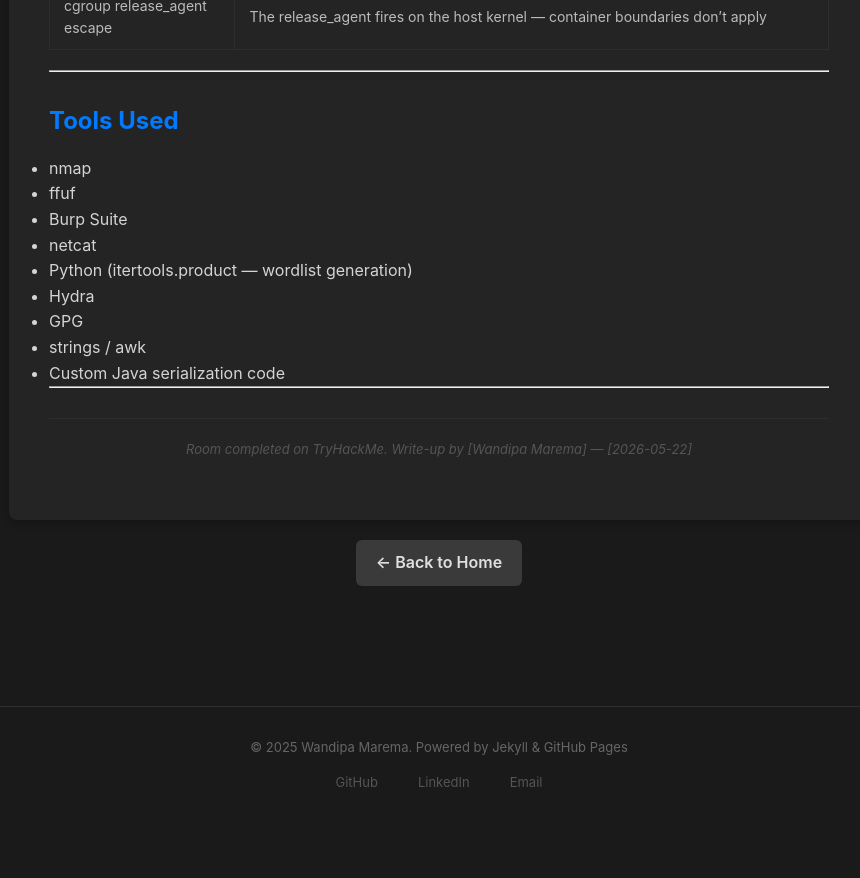
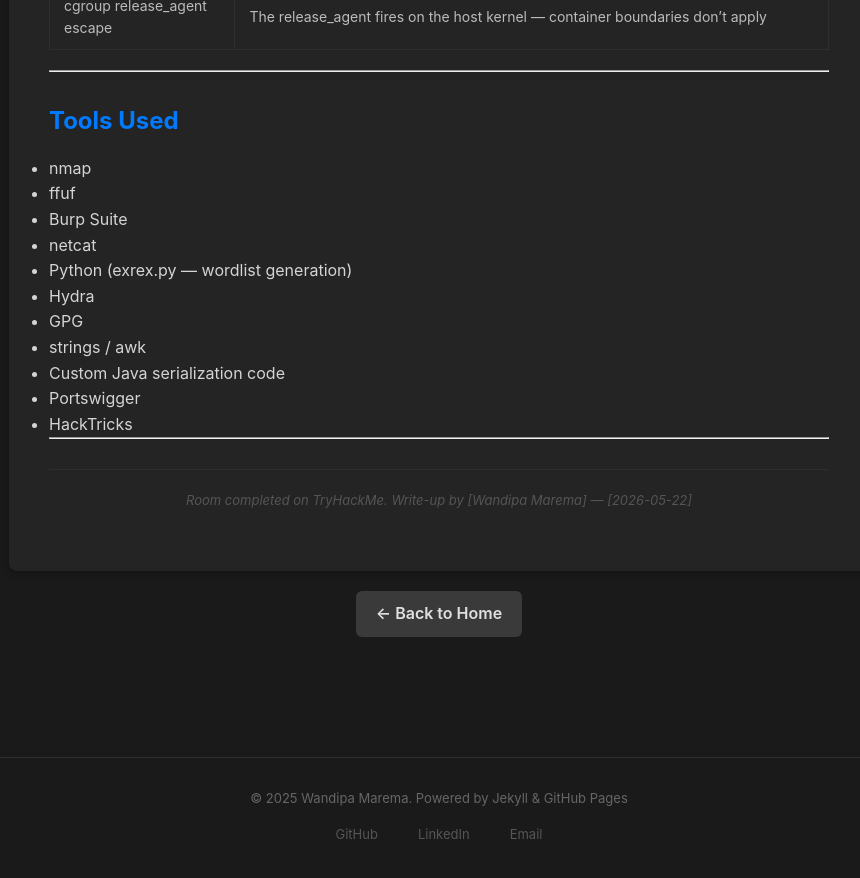
Before and after one commit to 1neWrld/1neWrld.github.io, a Jekyll site: the page built from _posts/2026-05-22-Cave.md, in a window 1280 px wide and 900 px high, scrolled down 26030 px. Shown: the top 878 px of the window, without its empty margins (201-1061 px from the left). Built offline with Jekyll 4.4.1, drawn with Linux system fonts in a browser that asks for light colours.

Commit message:
Update 2026-05-22-Cave.md

```diff
--- a/_posts/2026-05-22-Cave.md
+++ b/_posts/2026-05-22-Cave.md
@@ -853,11 +853,13 @@ THM{THIS_IS_NOT_THE_FLAG}
 - ffuf
 - Burp Suite
 - netcat
-- Python (itertools.product — wordlist generation)
+- Python (exrex.py — wordlist generation)
 - Hydra
 - GPG
 - strings / awk
 - Custom Java serialization code
+- Portswigger
+- HackTricks
 
 ---
 
```
